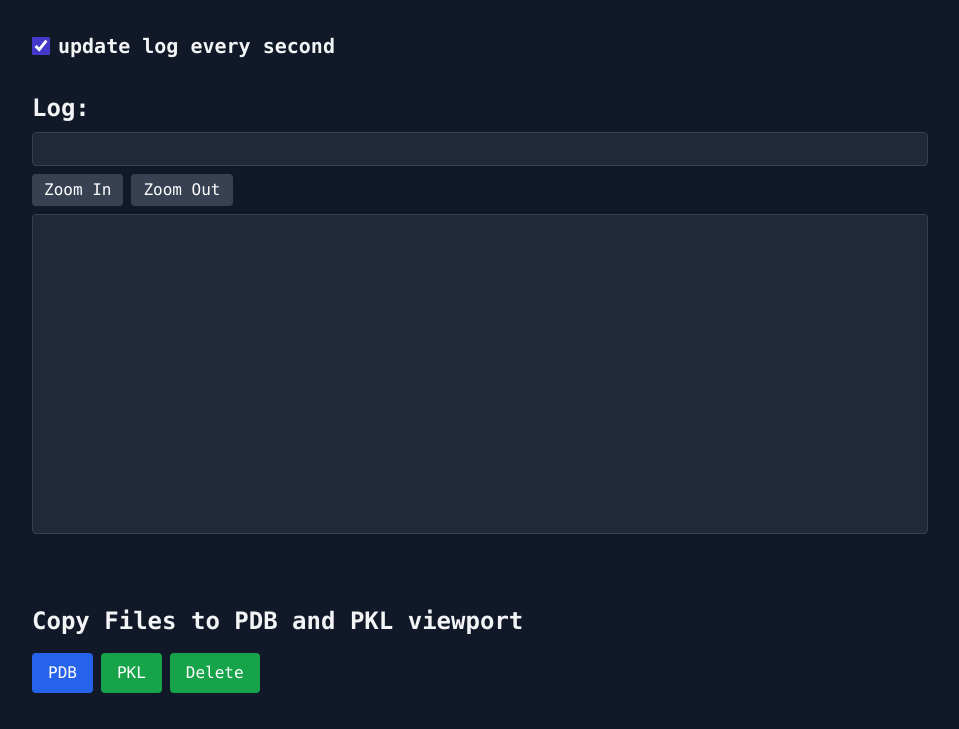
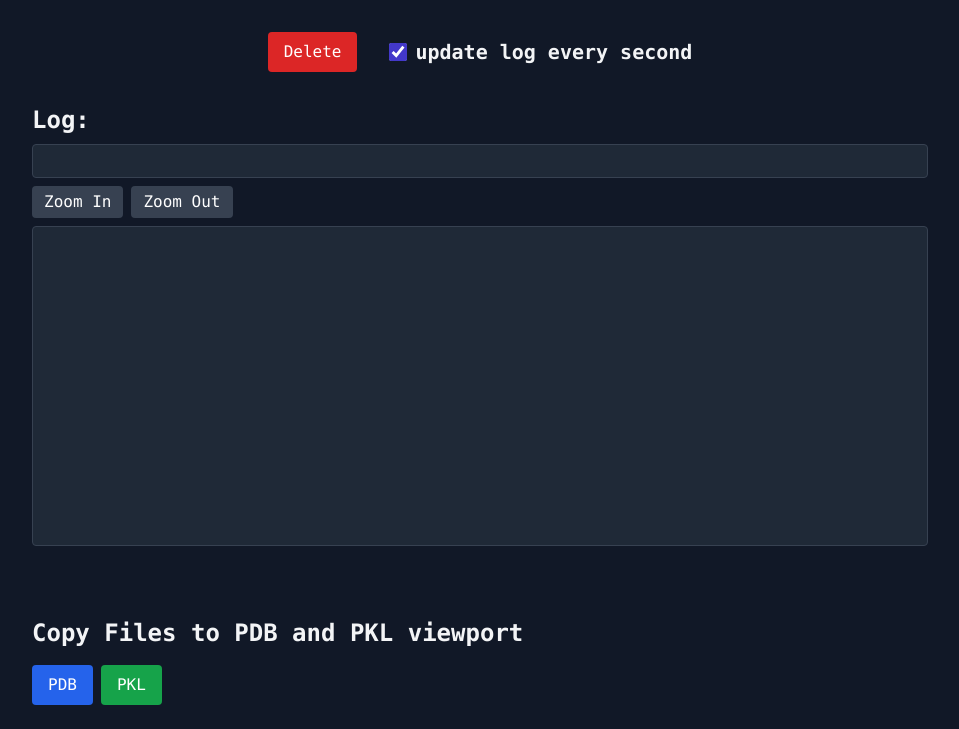
Before and after one commit to Lumonike/SigmaFold, a Flask app: page /status in a window 1280 px wide. Shown: the part 183-912 px from the top of the page, without its empty margins (160-1119 px from the left). Before the commit the page ends 876 px from the top, so only its background shows below. Run offline with Flask 3, Linux system fonts and the light colour scheme; parts of the project's set-up code (start-up, migrations or seed data) failed here and were passed over; some libraries are stand-ins or nearby versions.

Commit message:
fixed delete protein and bugged logging

```diff
--- a/templates/status.html
+++ b/templates/status.html
@@ -26,9 +26,11 @@
                         class="w-full px-4 py-2 rounded bg-gray-800 border border-gray-600 text-white focus:outline-none focus:ring">
                     </select>
                 </div>
-
-                <div>
-                    <label class="flex items-center gap-2 mb-2">
+                <!-- Centered row: Delete button and checklist -->
+                <div class="flex items-center justify-center gap-8 mt-1 mb-4">
+                    <button onclick="delete_protein()"
+                        class="px-4 py-2 bg-red-600 text-white rounded hover:bg-red-700 transition">Delete</button>
+                    <label class="flex items-center gap-2">
                         <input type="checkbox" id="logCheckbox" class="w-[18px] h-[18px] accent-indigo-700" checked/>
                         <span class="text-xl font-semibold">update log every second</span>
                     </label>
@@ -49,8 +51,6 @@
                         style="font-size: 1rem;"
                         ></textarea>
                 </div>
-
-
             </div>
             <div>
                 <h4 class="text-2xl font-semibold mb-4">Copy Files to PDB and PKL viewport</h4>
@@ -59,8 +59,6 @@
                             class="px-4 py-2 bg-blue-600 text-white rounded hover:bg-blue-700 transition">PDB</button>
                         <button onclick="move_pkl()"
                             class="px-4 py-2 bg-green-600 text-white rounded hover:bg-green-700 transition">PKL</button>
-                        <button onclick="delete_protein()"
-                            class="px-4 py-2 bg-green-600 text-white rounded hover:bg-green-700 transition">Delete</button>
                 </div>
             </div>
         </div>
--- a/website.py
+++ b/website.py
@@ -117,10 +117,12 @@ def return_fasta2():
         return jsonify({'message': f'Error during grep: {e.stderr or str(e)}'}), 500
     except Exception as e:
         return jsonify({'message': f'Unexpected error: {str(e)}'}), 500
-
 @app.route('/status/delete_protein')
 def delete_protein():
     f = request.args.get('file','')
+    # Prevent accidental deletion of all proteins or parent directories
+    if not f or f.strip() in ['', '.', '/', '\\'] or '/' in f or '\\' in f:
+        return jsonify({'message': 'No file specified or invalid file name'}), 400
     try:
         file_path = f'{args.base_directory}proteins/{f}'
         result = subprocess.run(
@@ -134,7 +136,6 @@ def delete_protein():
         return jsonify({'message': f'Error during rm -r: {e.stderr or str(e)}'}), 500
     except Exception as e:
         return jsonify({'message': f'Unexpected error: {str(e)}'}), 500
-
 @app.route('/scripts')
 def scripts():
     file_name = request.args.get('file', '')
```
